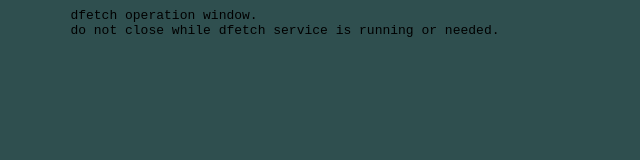
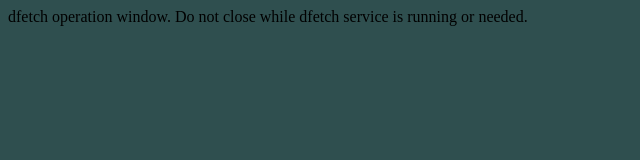
Before and after one commit to uncannyorange/DISSENSION, a plain HTML site: page dfetch.html in a window 1280 px wide. Shown: the whole page, without its empty margins (0-640 px from the left). Drawn offline with Linux system fonts and the light colour scheme.

Commit message:
dfetch styling & stable client change

```diff
--- a/dfetch.html
+++ b/dfetch.html
@@ -9,9 +9,7 @@
     });
     window.opener.postMessage({ status: "ready" }, '*');
 </script>
-<body style="background: darkslategray;">
-    <pre>
-        dfetch operation window.
-        do not close while dfetch service is running or needed.
-    </pre>
+<body style="background: darkslategray; overflow-y: scroll; width: 100vw;">
+    dfetch operation window.
+    Do not close while dfetch service is running or needed.
 </body>
--- a/versions/core_v3/stable.txt
+++ b/versions/core_v3/stable.txt
@@ -1 +1 @@
-0.1:2
+0.1:3
```
